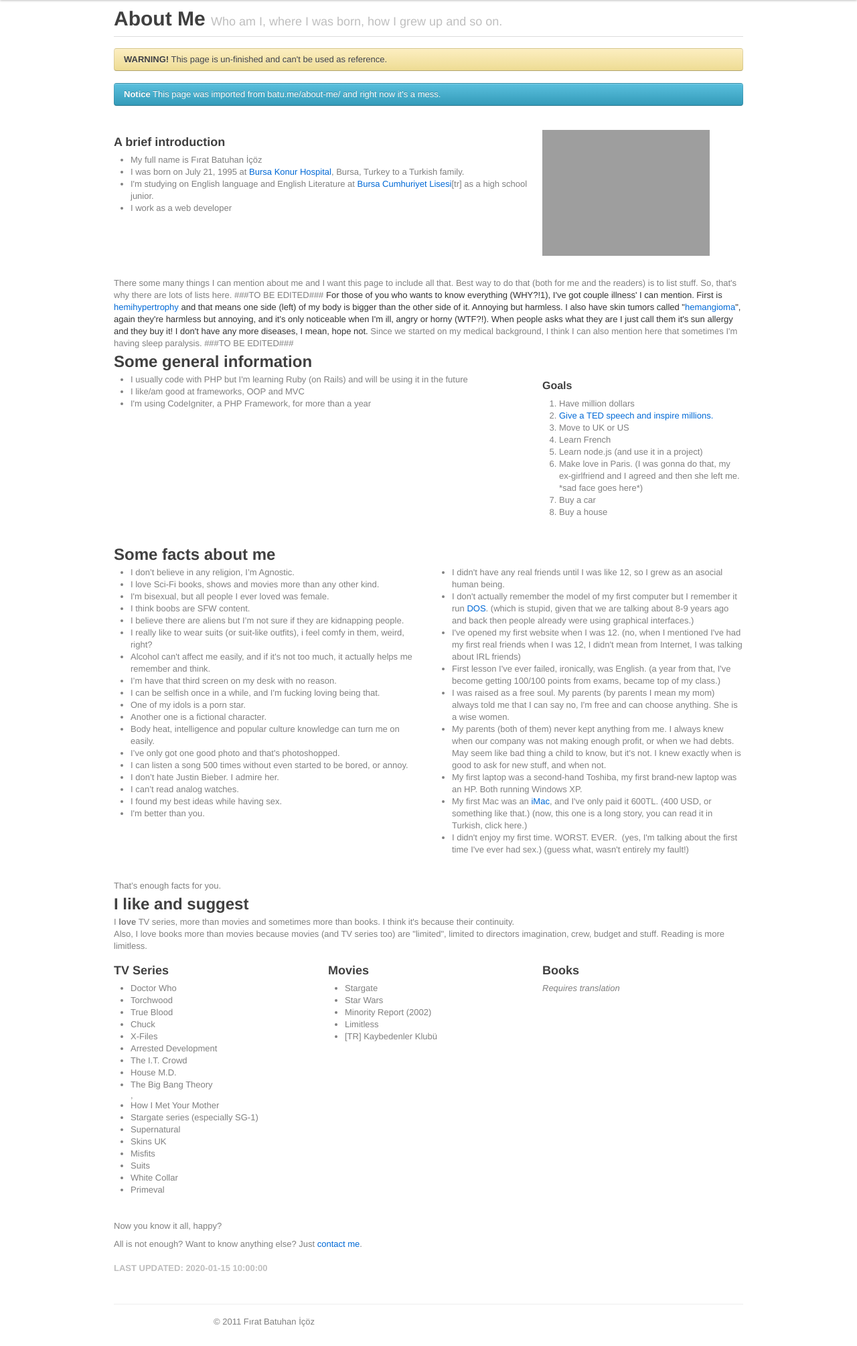
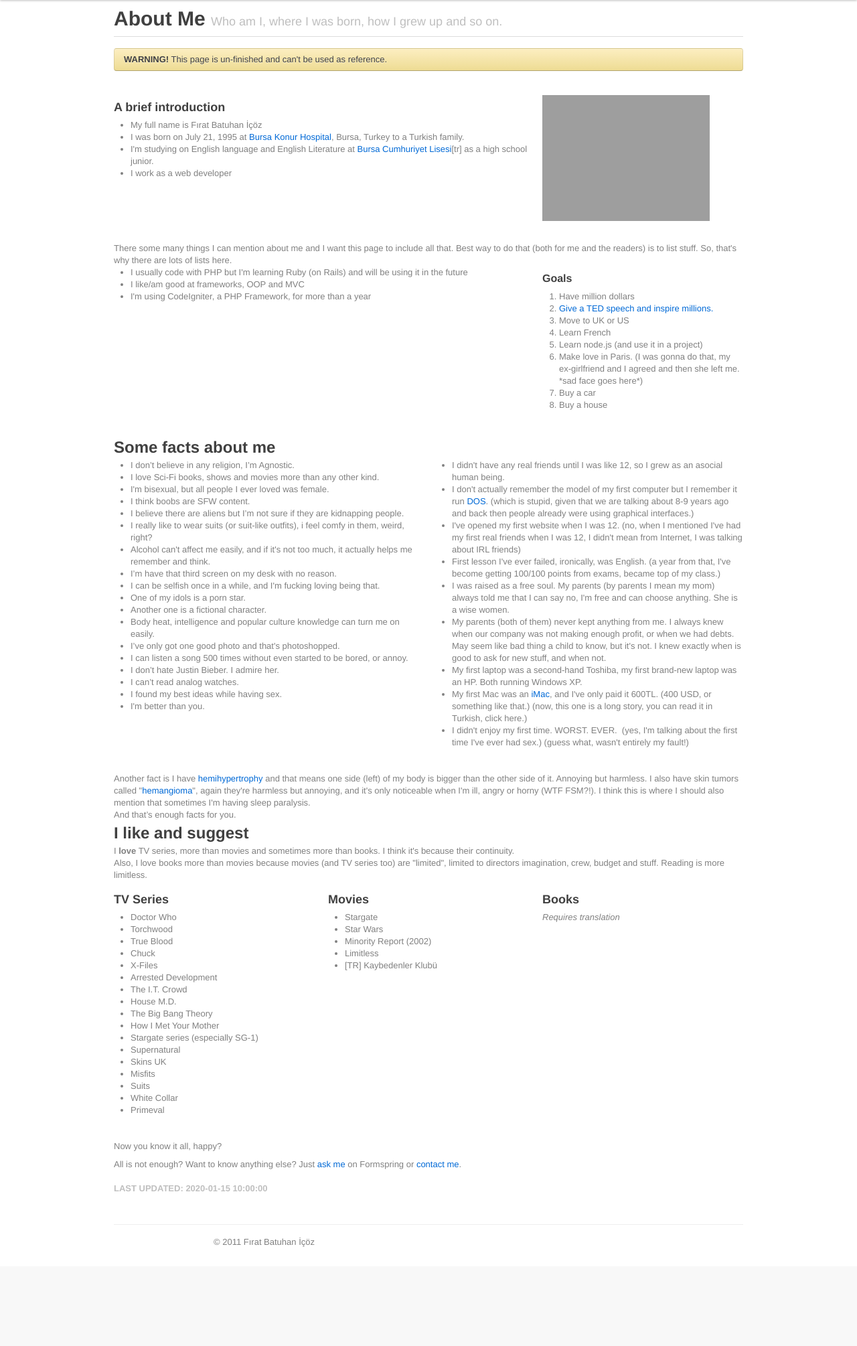
Before and after one commit to batuhan/batuhan, a PHP site: template views/about.html.twig in a window 1280 px wide. Shown: the part 40-2050 px from the top of the page at 67% size. After the commit the page ends 1902 px from the top, so only its background shows below. Run offline with PHP 8.4, Linux system fonts and the light colour scheme; the template is opened without the code that fills it: most values are stand-ins (such as "Sample title", 1, 10 or a date in 2020); some libraries are stand-ins or nearby versions; grey boxes are pictures that could not be loaded.

Commit message:
deleted imported from notice

```diff
--- a/views/about.html.twig
+++ b/views/about.html.twig
@@ -16,9 +16,6 @@
     <div class="span16 columns">
     <div class="alert-message warning">
       <p><strong>WARNING!</strong> This page is un-finished and can't be used as reference.</p>
-    </div>
-    <div class="alert-message info">
-      <p><strong>Notice</strong> This page was imported from batu.me/about-me/ and right now it's a mess.</p>
     </div>
 	</div>
   </div><!-- /row -->
@@ -44,13 +41,6 @@
 
 	There some many things I can mention about me and I want this page to include all that. Best way to do that (both for me and the readers) is to list stuff. So, that's why there are lots of lists here.
 
-	###TO BE EDITED###
-
-	<span style="color: #333333; font-weight: 300;">For those of you who wants to know everything (WHY?!1), I've got couple illness' I can mention. First is </span><a style="font-weight: 300;" href="http://en.wikipedia.org/wiki/Hemihypertrophy">hemihypertrophy</a><span style="color: #333333; font-weight: 300;"> and that means one side (left) of my body is bigger than the other side of it. Annoying but harmless. I also have skin tumors called "</span><a style="font-weight: 300;" href="http://en.wikipedia.org/wiki/Hemangioma">hemangioma</a><span style="color: #333333; font-weight: 300;">", again they're harmless but annoying, and it's only noticeable when I'm ill, angry or horny (WTF?!). When people asks what they are I just call them it's sun allergy and they buy it! I don't have any more diseases, I mean, hope not.</span>
-	Since we started on my medical background, I think I can also mention here that sometimes I'm having sleep paralysis.
-	###TO BE EDITED###
-
-	<h2>Some general information</h2>
 	<div class="row show-grid" title="One-third and two-thirds layout">
 		<div class="span-two-thirds column">
 			<ul>
@@ -113,7 +103,7 @@
     </div>
 
   </div><!-- /row -->
-	That’s enough facts for you.
+	Another fact is I have <a href="http://en.wikipedia.org/wiki/Hemihypertrophy">hemihypertrophy</a> and that means one side (left) of my body is bigger than the other side of it. Annoying but harmless. I also have skin tumors called "<a href="http://en.wikipedia.org/wiki/Hemangioma">hemangioma</a>", again they're harmless but annoying, and it's only noticeable when I'm ill, angry or horny (WTF FSM?!). I think this is where I should also mention that sometimes I'm having sleep paralysis. <br /> And that’s enough facts for you.
 
 	<h2>I like and suggest</h2>
 	<p>I <strong>love</strong> TV series, more than movies and sometimes more than books. I think it's because their continuity.
@@ -131,7 +121,7 @@
 						<li>Arrested Development</li>
 						<li>The I.T. Crowd</li>
 						<li>House M.D.</li>
-						<li>The Big Bang Theory</li>,
+						<li>The Big Bang Theory</li>
 						<li>How I Met Your Mother</li>
 						<li>Stargate series (especially SG-1)</li>
 						<li>Supernatural</li>
@@ -165,7 +155,7 @@
 			</div>
   		</div><!-- /row -->
 
-	<p>Now you know it all, happy?</p><p>All is not enough? Want to know anything else? Just <a href="http://batu.me/contact/">contact me</a>.</p>
+	<p>Now you know it all, happy?</p><p>All is not enough? Want to know anything else? Just <a href="http://batu.me/ask">ask me</a> on Formspring or <a href="http://batuhanicoz.com/contact">contact me</a>.</p>
 
 	<h6><strong>Last updated:</strong> {{ last_updated }}</h6>
 	</div>
```
